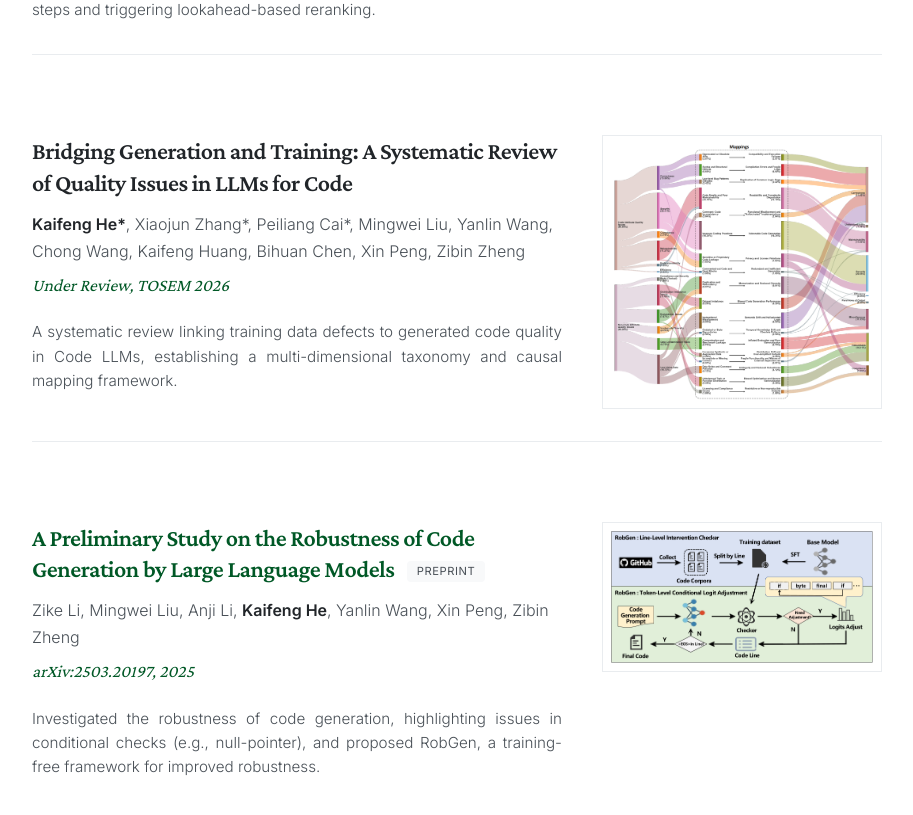
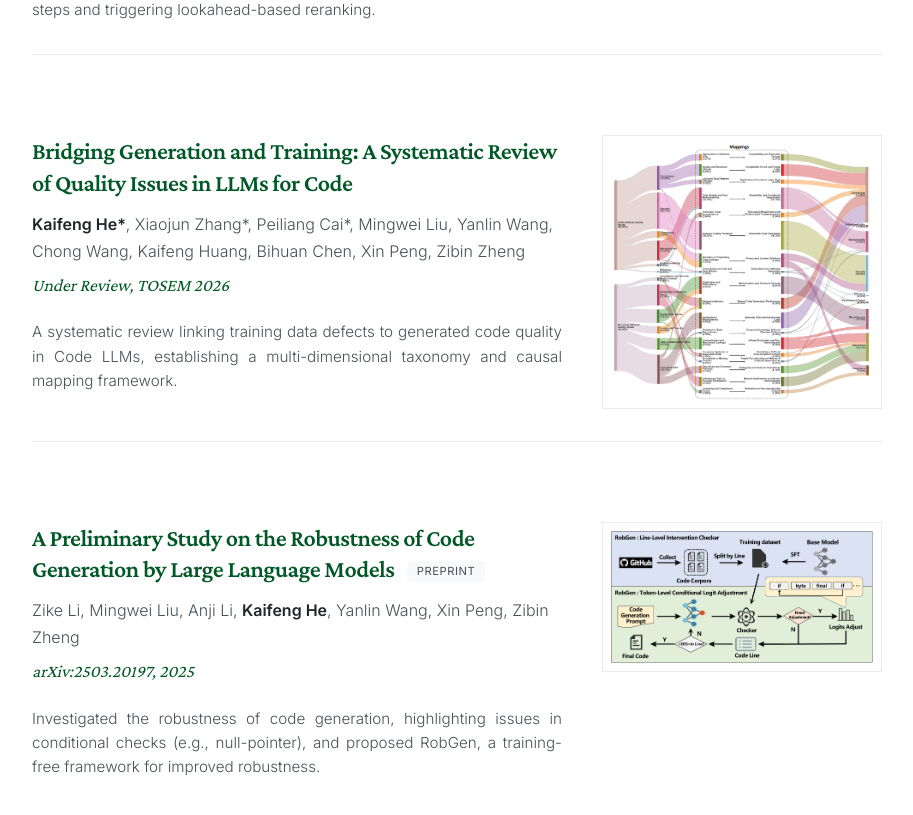
Before and after one commit to kaifeng-he/kaifeng-he.github.io, a React (Vite) app: page / in a window 1280 px wide. Shown: the part 1480-2295 px from the top of the page, without its empty margins (183-1096 px from the left). Built offline with nearby package versions, Linux system fonts and the light colour scheme.

Commit message:
add survey's link

```diff
--- a/src/sections/Research.tsx
+++ b/src/sections/Research.tsx
@@ -92,6 +92,7 @@ const Research: React.FC = () => {
             title="Bridging Generation and Training: A Systematic Review of Quality Issues in LLMs for Code"
             authors={<><strong>Kaifeng He*</strong>, Xiaojun Zhang*, Peiliang Cai*, Mingwei Liu, Yanlin Wang, Chong Wang, Kaifeng Huang, Bihuan Chen, Xin Peng, Zibin Zheng</>}
             venue="Under Review, TOSEM 2026"
+            link="https://sysuselab.github.io/From-Data-to-Code"
             // coFirst={true}
             image="/survey-overview.png"
             description="A systematic review linking training data defects to generated code quality in Code LLMs, establishing a multi-dimensional taxonomy and causal mapping framework."
```
